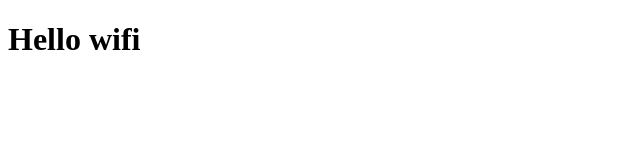
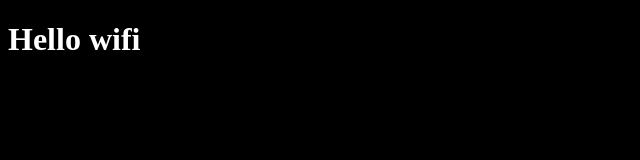
Before and after one commit to scimbal19/begingit, a plain HTML site: page index.html in a window 1280 px wide. Shown: the whole page, without its empty margins (0-640 px from the left). Drawn offline with Linux system fonts and the light colour scheme.

Commit message:
add style.css

```diff
--- a/index.html
+++ b/index.html
@@ -4,6 +4,7 @@
     <meta charset="UTF-8" />
     <meta http-equiv="X-UA-Compatible" content="IE=edge" />
     <meta name="viewport" content="width=device-width, initial-scale=1.0" />
+    <link rel="stylesheet" href="./style.css" />
     <title>Begingit</title>
   </head>
   <body>
--- /dev/null
+++ b/style.css
@@ -0,0 +1,4 @@
+body {
+  background: black;
+  color: white;
+}
```
